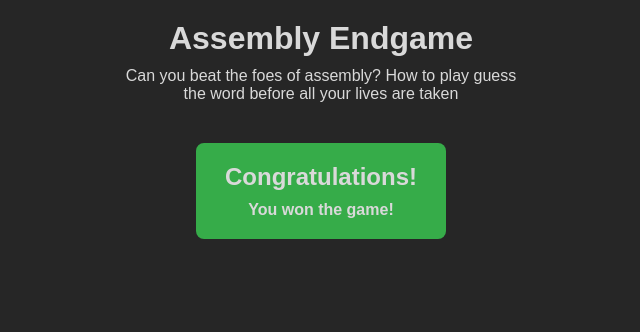
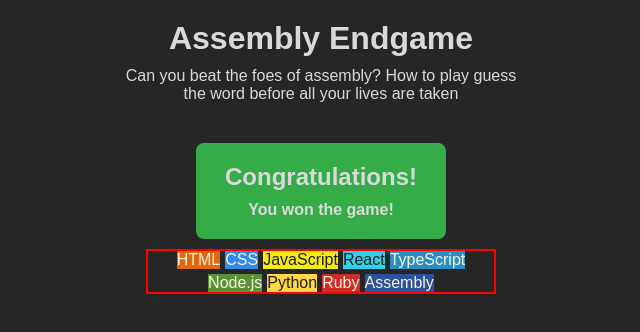
Before and after one commit to macooo3/Assembly-game-project, a React (Vite) app: page / in a window 1280 px wide. Shown: the top 332 px of the page, without its empty margins (319-959 px from the left). Built offline with nearby package versions, Linux system fonts and the light colour scheme.

Commit message:
created the language cards

```diff
--- a/src/App.jsx
+++ b/src/App.jsx
@@ -1,12 +1,27 @@
 import { useState } from "react";
 import Header from "./components/Header";
 import StatusPopup from "./components/StatusPopup";
+import { languages } from "./assets/languages";
 
 function App() {
   return (
     <main>
       <Header />
       <StatusPopup />
+      <section className="languages">
+        {languages.map((lang) => (
+          <div
+            key={lang.name}
+            className="language-card"
+            style={{
+              backgroundColor: lang.backgroundColor,
+              color: lang.color,
+            }}
+          >
+            {lang.name}
+          </div>
+        ))}
+      </section>
     </main>
   );
 }
--- a/src/index.css
+++ b/src/index.css
@@ -40,6 +40,7 @@ header > p {
   border-radius: 8px;
   width: 250px;
   margin: 0 auto;
+  margin-bottom: 10px;
   padding: 20px;
 }
 
@@ -51,3 +52,17 @@ header > p {
 font-weight: bold;
 margin: 0;
 }
+
+.languages {
+  border: red 2px solid;
+  display:flex;
+  flex-wrap: wrap;
+  max-width: 350px;
+  justify-content: center;
+  margin: 0 auto;
+  gap:5px;
+}
+.language-card {
+  width:auto;
+
+}
```
